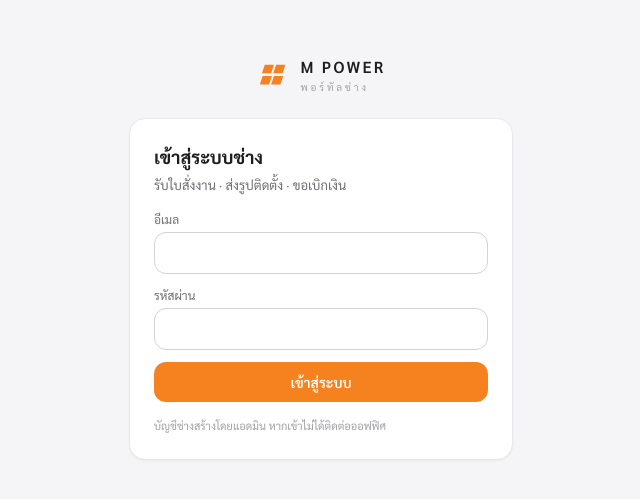
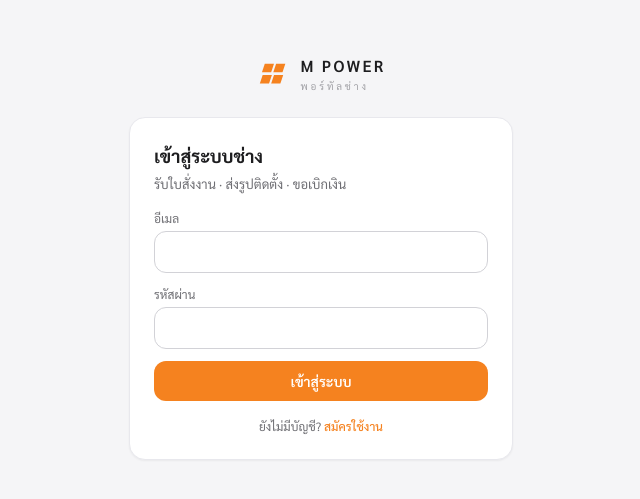
Before and after one commit to MORIZO168/mpower-app, a Next.js app in the folder mpower-app-source-v3/: page /portal/login in a window 1280 px wide. Shown: the part 141-640 px from the top of the page, without its empty margins (319-959 px from the left). Built offline with nearby package versions, Linux system fonts and the light colour scheme; no server answers.

Commit message:
Update page.js

```diff
--- a/mpower-app-source-v3/app/portal/login/page.js
+++ b/mpower-app-source-v3/app/portal/login/page.js
@@ -1,6 +1,7 @@
 "use client";
 import { useEffect, useState } from "react";
 import { useRouter } from "next/navigation";
+import Link from "next/link";
 import { sb, portalConfigured } from "@/lib/supabaseBrowser";
 
 export const dynamic = "force-dynamic";
@@ -73,7 +74,7 @@ export default function PortalLogin() {
               </button>
             </form>
           )}
-          <p className="text-[11px] text-[#a1a1a6] mt-4">บัญชีช่างสร้างโดยแอดมิน หากเข้าไม่ได้ติดต่อออฟฟิศ</p>
+          <p className="text-[12px] text-[#6e6e73] mt-4 text-center">ยังไม่มีบัญชี? <Link href="/portal/register" className="text-[#F5821F] font-medium">สมัครใช้งาน</Link></p>
         </div>
       </div>
     </div>
```
